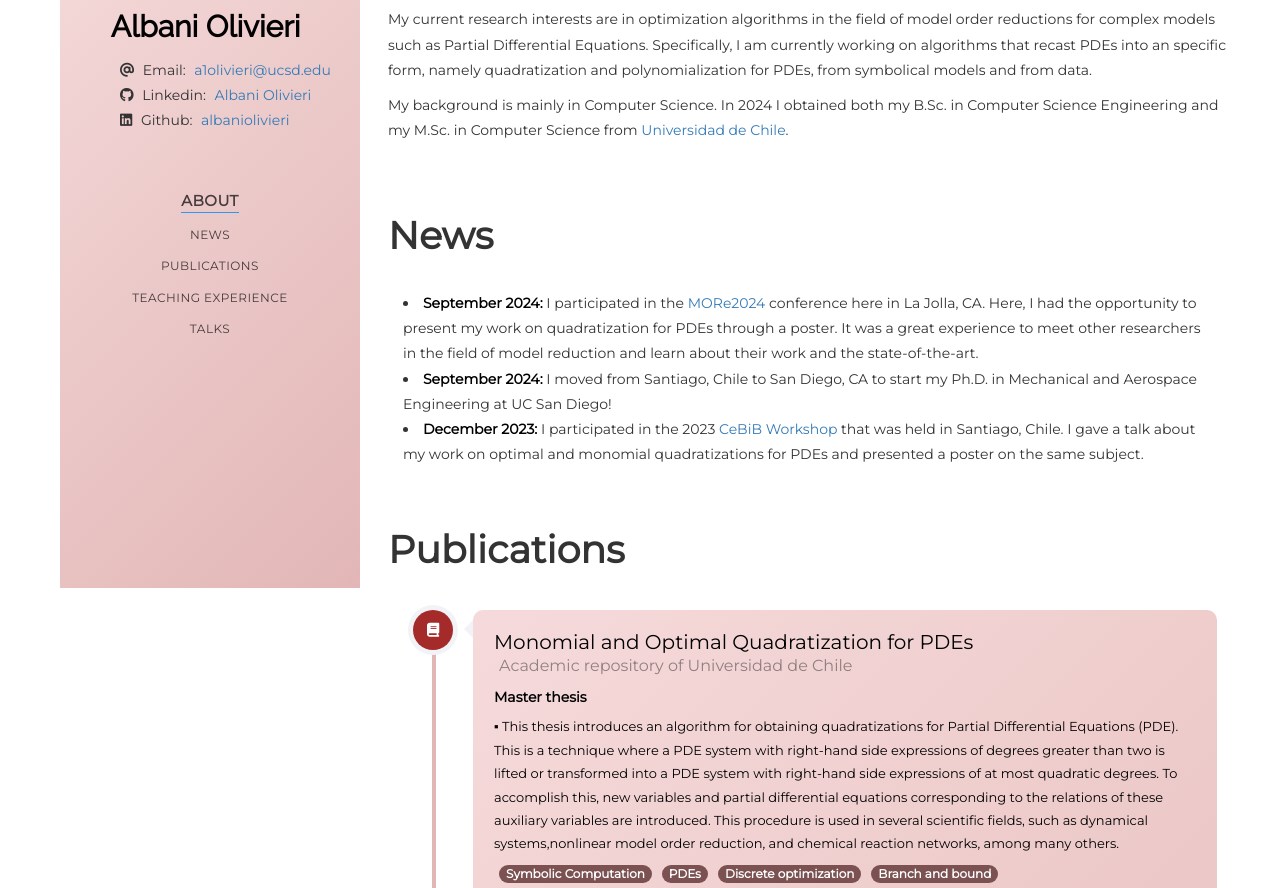
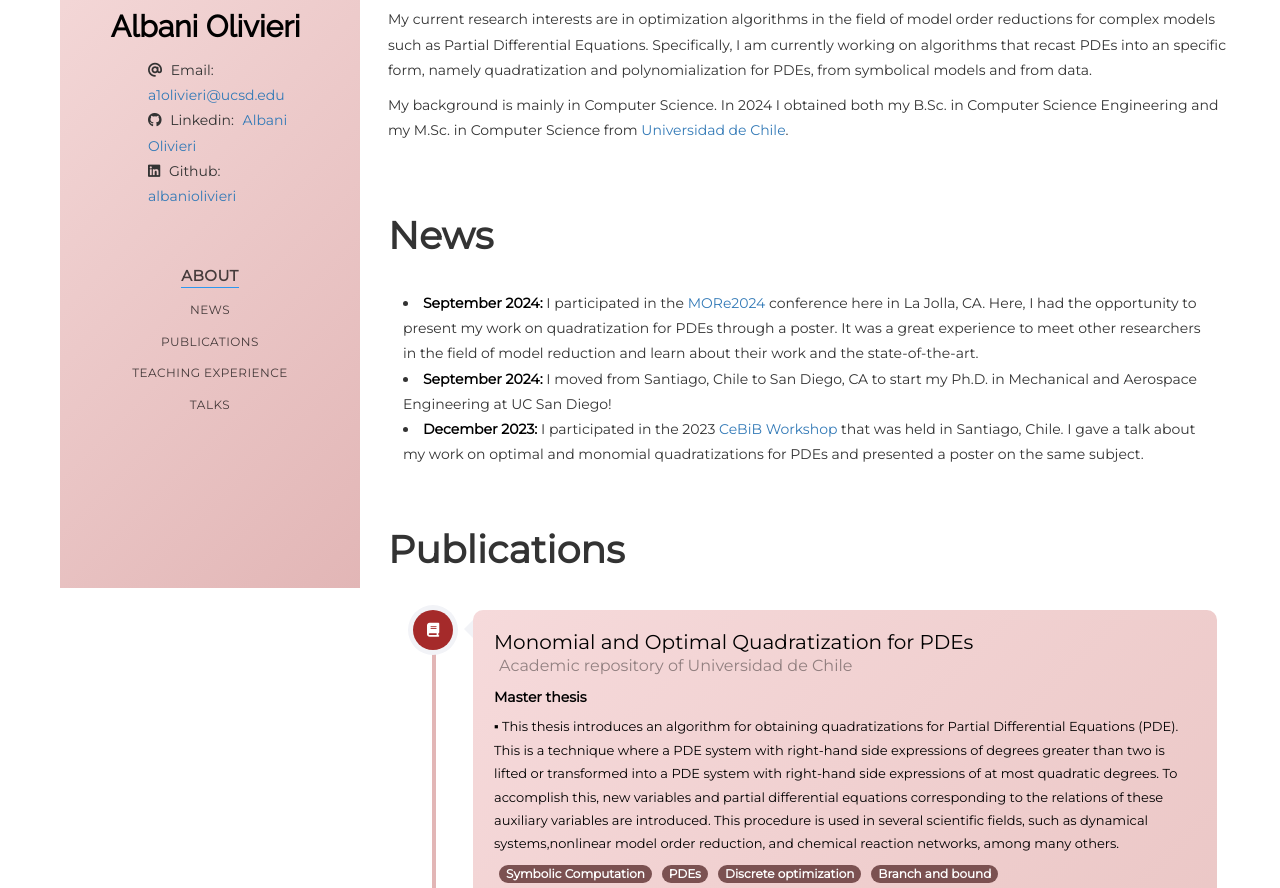
Before and after one commit to albaniolivieri/albaniolivieri.github.io, a plain HTML site: page index.html in a window 1280 px wide. Shown: the part 212-1100 px from the top of the page. Drawn offline with nearby package versions, Linux system fonts and the light colour scheme.

Commit message:
refac: contact

```diff
--- a/index.html
+++ b/index.html
@@ -55,7 +55,7 @@
             </div>
             <h1 id="colorlib-logo"><a href="./index.html">Albani Olivieri</a></h1>
           </div>
-            <div class="colorlib-contact-content">
+            <div class="colorlib-narrow-content">
               <div
                 class="row row-bottom-padded-sm animate-box"
                 data-animate-effect="fadeInLeft"
```
